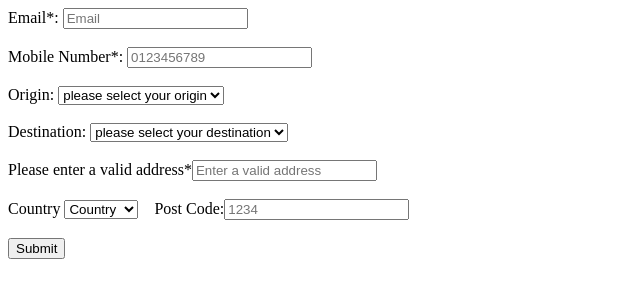
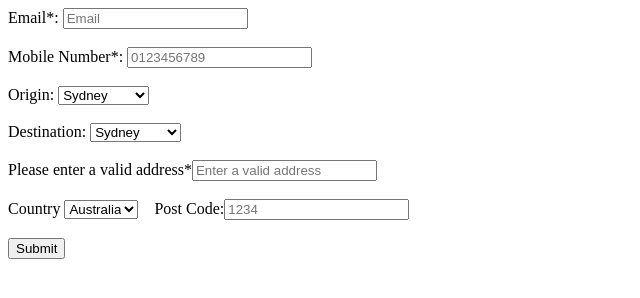
Before and after one commit to sindhprat/final-flightproject, a plain HTML site: page index.html in a window 1280 px wide. Shown: the whole page, without its empty margins (0-640 px from the left). Drawn offline with Linux system fonts and the light colour scheme.

Commit message:
Update index.html

```diff
--- a/index.html
+++ b/index.html
@@ -28,7 +28,7 @@
 
         <label id="origin" for="origin" required>Origin:</label>
         <select id="orig" required>
-            <option value="noselection" default>please select your origin</option>
+<!--             <option value="noselection" default>please select your origin</option> -->
             <option value="Sydney">Sydney</option>
             <option value="Melbourne">Melbourne</option>
             <option value="Geelong">Geelong</option>
@@ -48,7 +48,7 @@
         <!-- <div id="error3" style="color:red; font-size:18px; font-weight:bold;"></div> -->
         <label id="destination" for="destination">Destination:</label>
         <select id="destin" required>
-            <option value="noselection" default>please select your destination</option>
+<!--             <option value="noselection" default>please select your destination</option> -->
             <option value="Sydney">Sydney</option>
             <option value="Melbourne">Melbourne</option>
             <option value="Geelong">Geelong</option>
@@ -71,7 +71,7 @@
         <br><br>
         <label id="country" for="country">Country</label>
         <select required id="nation" required>
-            <option value="defaultLocation" hidden>Country</option>
+<!--             <option value="defaultLocation" hidden>Country</option> -->
             <option value="australia">Australia</option>
         </select>
         &nbsp;&nbsp;
```
